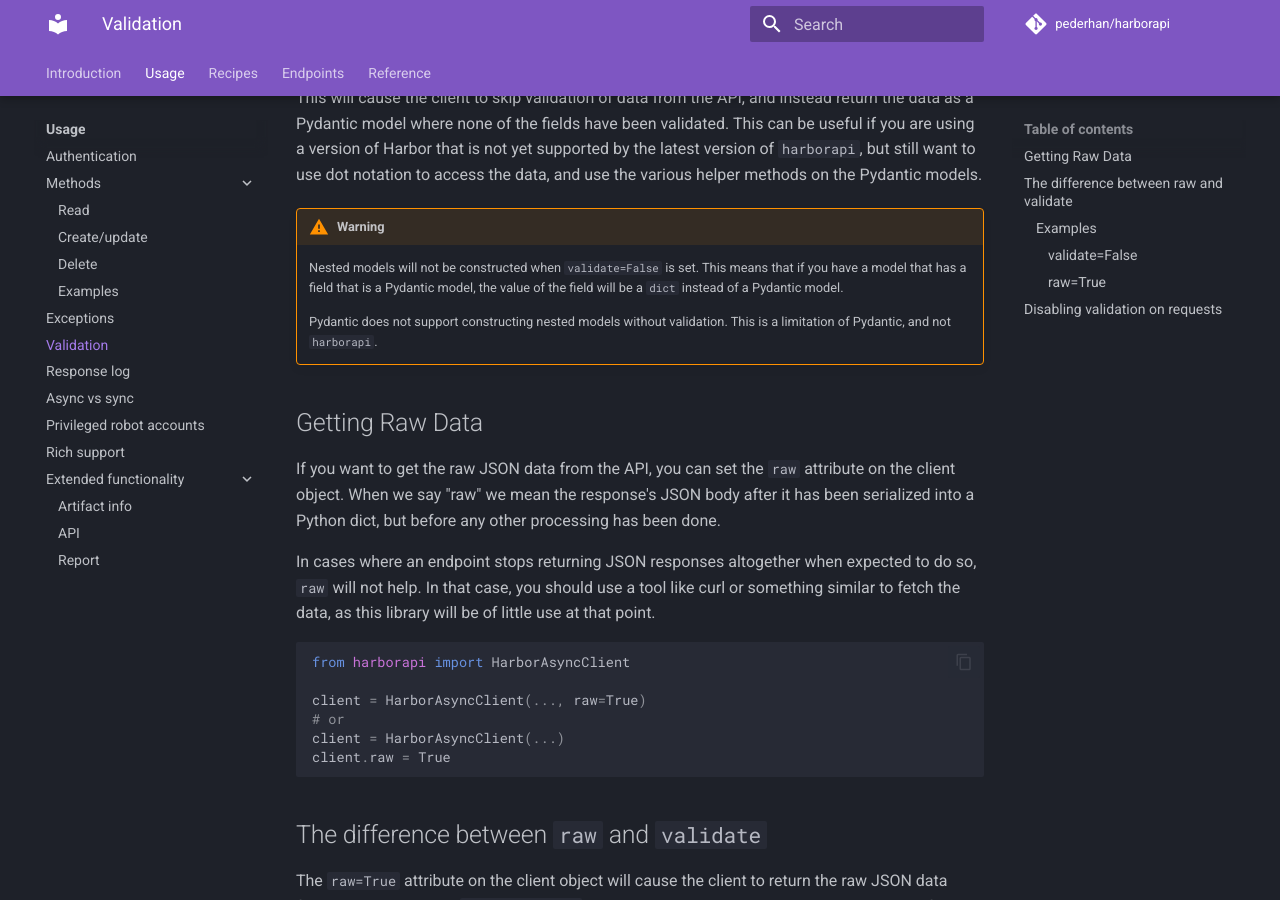
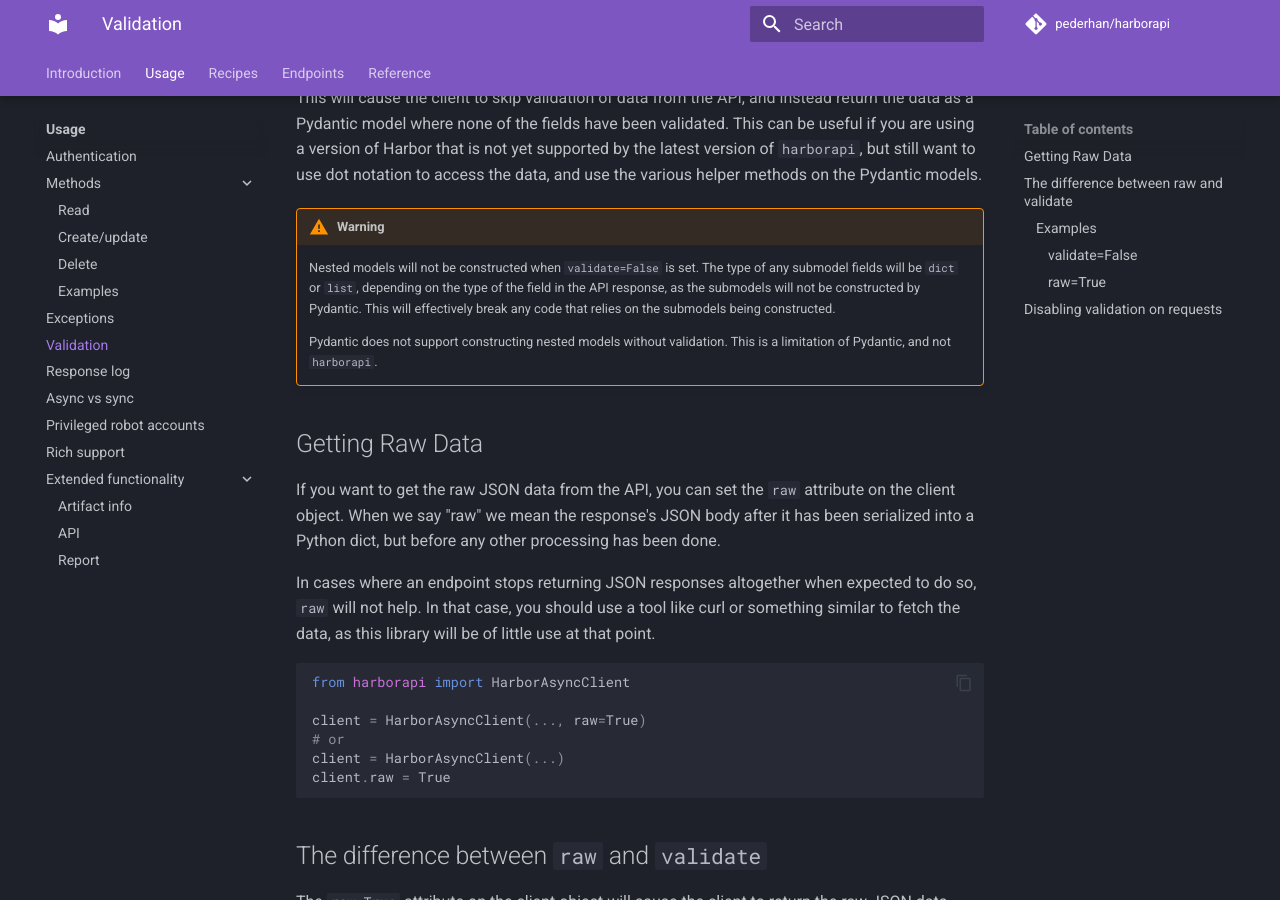
Before and after one commit to unioslo/harborapi, an MkDocs documentation site: the page built from docs/usage/validation.md, in a window 1280 px wide and 900 px high, scrolled down 412 px. Built offline with MkDocs 1.6.1 and Material for MkDocs 9.7.7, drawn with Linux system fonts in a browser that asks for light colours; comment, search, counter and statistics services are not loaded.

Commit message:
Docs: improve validation admonition phrasing

```diff
--- a/docs/usage/validation.md
+++ b/docs/usage/validation.md
@@ -14,7 +14,7 @@ client.validate = False
 This will cause the client to skip validation of data from the API, and instead return the data as a Pydantic model where none of the fields have been validated. This can be useful if you are using a version of Harbor that is not yet supported by the latest version of `harborapi`, but still want to use dot notation to access the data, and use the various helper methods on the Pydantic models.
 
 !!! warning
-    Nested models will not be constructed when `validate=False` is set. This means that if you have a model that has a field that is a Pydantic model, the value of the field will be a `dict` instead of a Pydantic model.
+    Nested models will not be constructed when `validate=False` is set. The type of any submodel fields will be `dict` or `list`, depending on the type of the field in the API response, as the submodels will not be constructed by Pydantic. This will effectively break any code that relies on the submodels being constructed.
 
     Pydantic does not support constructing nested models without validation. This is a limitation of Pydantic, and not `harborapi`.
 
```
